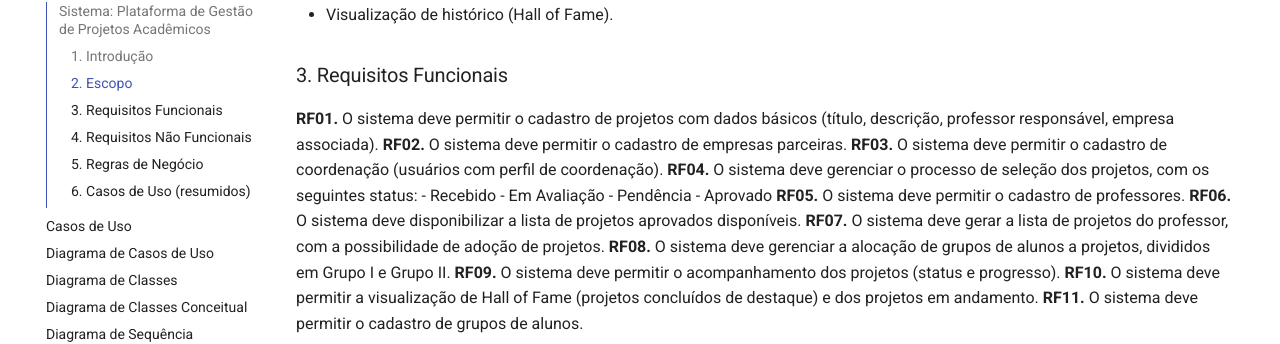
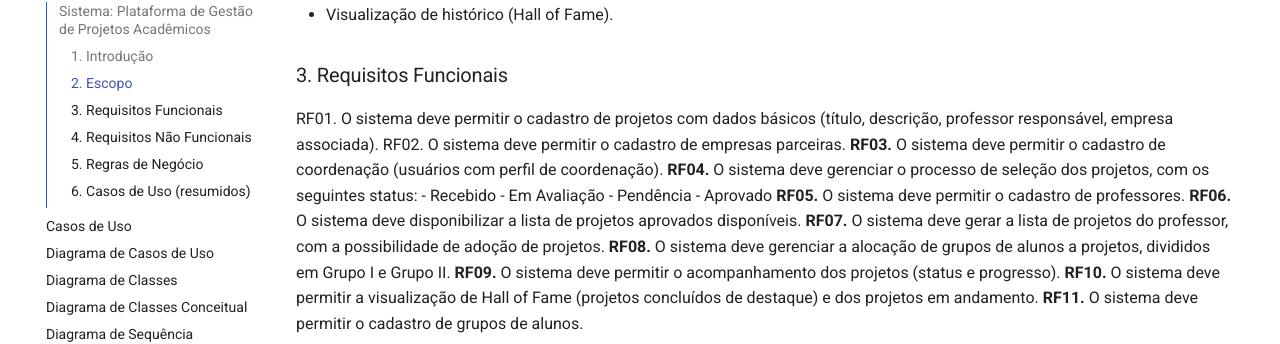
Before and after one commit to Projetos-de-Extensao/PBE_25.2_8002_II, an MkDocs documentation site: the page built from docs/Elaboracao/especificacao_de_requisitos.md, in a window 1280 px wide and 900 px high, scrolled down 542 px. Shown: the part 151-495 px from the top of the window. Built offline with MkDocs 1.6.1 and Material for MkDocs 9.7.7, drawn with Linux system fonts in a browser that asks for light colours; comment, search, counter and statistics services are not loaded.

```diff
--- a/docs/Elaboracao/especificacao_de_requisitos.md
+++ b/docs/Elaboracao/especificacao_de_requisitos.md
@@ -19,8 +19,8 @@ As principais funcionalidades são:
 
 ### 3. Requisitos Funcionais
 
-**RF01.** O sistema deve permitir o cadastro de projetos com dados básicos (título, descrição, professor responsável, empresa associada).
-**RF02.** O sistema deve permitir o cadastro de empresas parceiras.
+RF01. O sistema deve permitir o cadastro de projetos com dados básicos (título, descrição, professor responsável, empresa associada).
+RF02. O sistema deve permitir o cadastro de empresas parceiras.
 **RF03.** O sistema deve permitir o cadastro de coordenação (usuários com perfil de coordenação).
 **RF04.** O sistema deve gerenciar o processo de seleção dos projetos, com os seguintes status:
 	- Recebido
```
